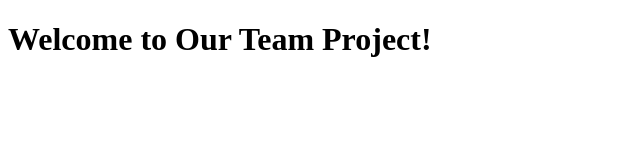
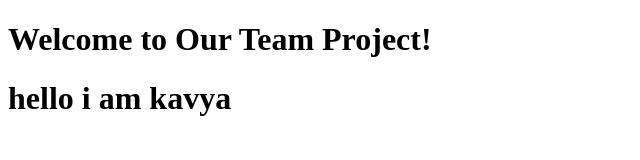
Before and after one commit to CodeSmithsSDRK/practice-git-night, a plain HTML site: page index.html in a window 1280 px wide. Shown: the whole page, without its empty margins (0-640 px from the left). Drawn offline with Linux system fonts and the light colour scheme.

Commit message:
Add kavya's H1 tag

```diff
--- a/index.html
+++ b/index.html
@@ -5,5 +5,6 @@
 </head>
 <body>
     <h1>Welcome to Our Team Project!</h1>
+    <h1>hello i am kavya</h1>
 </body>
 </html>
```
